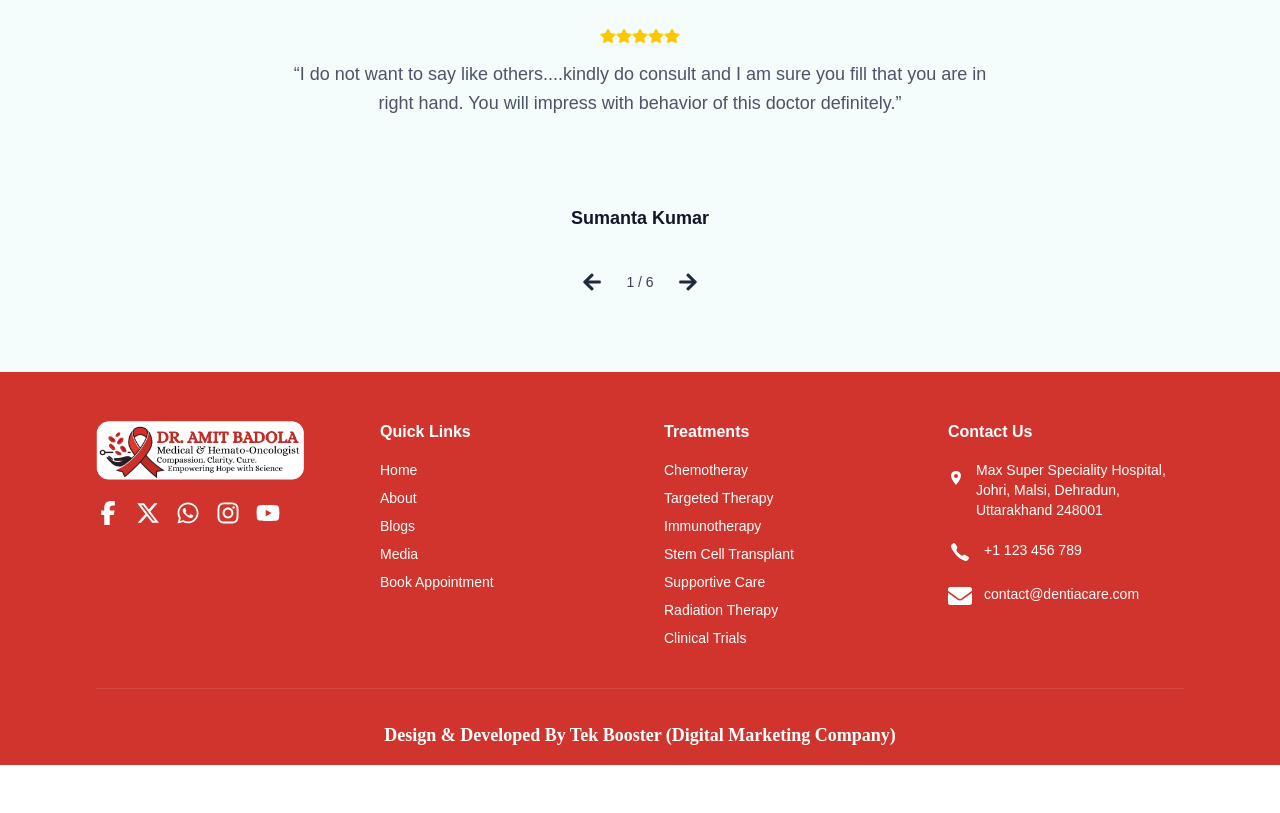
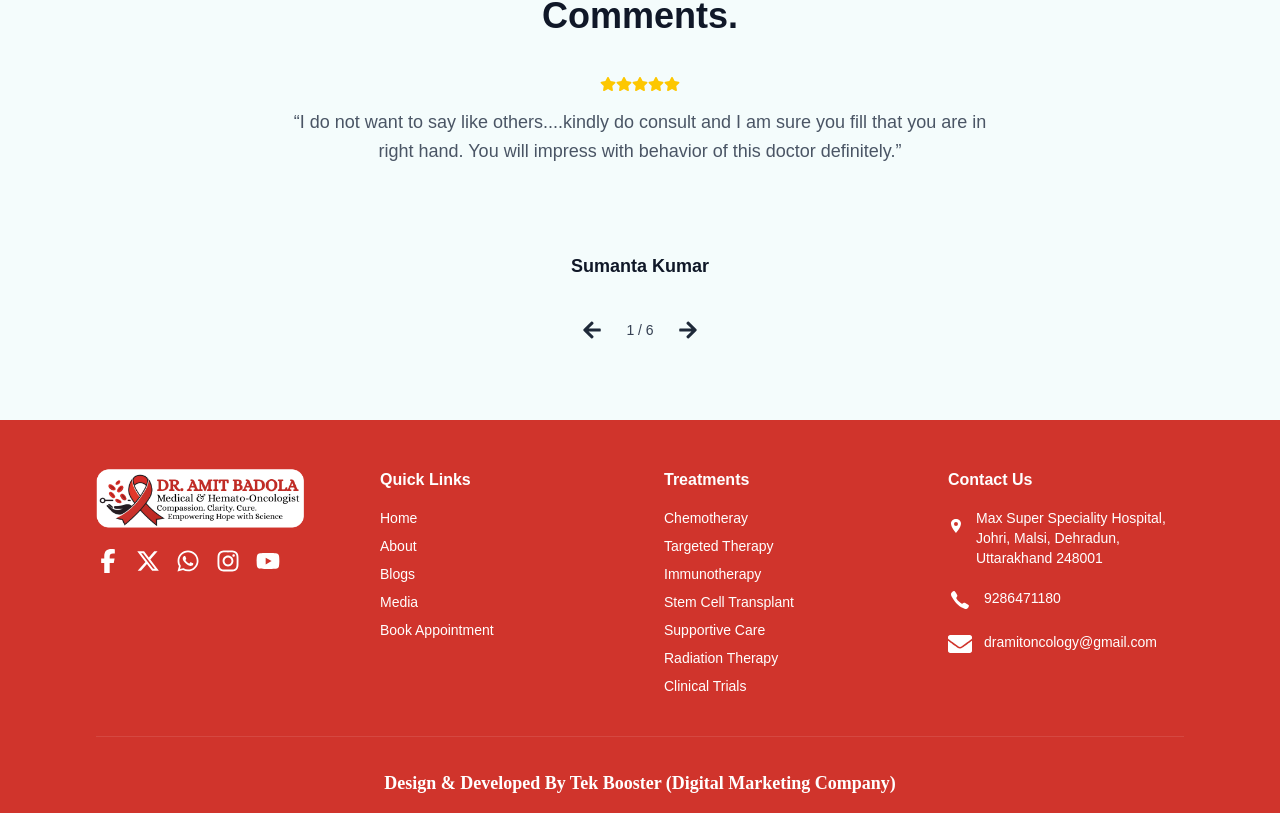
Before and after one commit to AQITPvtLtd/dramitbadola, a Next.js app: page / in a window 1280 px wide. Shown: the part 3783-4596 px from the top of the page. Before the commit the page ends 4548 px from the top, so only its background shows below. Built offline with nearby package versions, Linux system fonts and the light colour scheme.

Commit message:
add changes

```diff
--- a/src/app/contact/Contact.jsx
+++ b/src/app/contact/Contact.jsx
@@ -77,17 +77,17 @@ const Contact = () => {
                         {
                             icon: <FaMapMarkerAlt className="text-[#d0342c] text-2xl" />,
                             title: "Head Office",
-                            desc: <>Jalan Cempaka Wangi No 22<br />Jakarta - Indonesia</>
+                            desc: <>Max Super Speciality Hospital, Johri,<br />Malsi, Dehradun, Uttarakhand 248001</>
                         },
                         {
                             icon: <FaEnvelope className="text-[#d0342c] text-2xl" />,
                             title: "Email Support",
-                            desc: <>support@yourdomain.tld<br />hello@yourdomain.tld</>
+                            desc: <>dramitoncology@gmail.com</>
                         },
                         {
                             icon: <FaPhoneAlt className="text-[#d0342c] text-2xl" />,
                             title: "Let's Talk",
-                            desc: <>Phone : +6221.2002.2012<br />Fax : +6221.2002.2013</>
+                            desc: <>Phone : 9286471180</>
                         },
                         {
                             icon: <FaClock className="text-[#d0342c] text-2xl" />,
--- a/src/app/treatments/[url]/Treatmentdata.jsx
+++ b/src/app/treatments/[url]/Treatmentdata.jsx
@@ -13,7 +13,7 @@ const Treatmentdata = ({ url }) => {
     }
 
     return (
-        <div className="mx-auto px-4 py-8">
+        <div className="mx-auto px-4 py-8 bg-[#f4fcfc]">
             <div className="flex flex-col items-center">
                 {/* Image Section */}
                 <div className="w-full max-w-8xl relative">
--- a/src/app/treatments/[url]/page.jsx
+++ b/src/app/treatments/[url]/page.jsx
@@ -5,7 +5,7 @@ const Page = async ({ params }) => {
     const url = params.url;
 
     return (
-        <div className="bg-gray-200">
+        <div className="mt-20">
             <Treatmentdata url={url} />
         </div>
     );
--- a/src/components/common/footer/Footer.jsx
+++ b/src/components/common/footer/Footer.jsx
@@ -74,7 +74,7 @@ const Footer = () => {
               <li className="flex items-start gap-3 mb-5">
                 <IoIosCall className="text-white text-2xl" />
                 <div className='hover:text-gray-300 cursor-pointer'>
-                  +1 123 456 789
+                  9286471180
                 </div>
               </li>
             </Link>
@@ -82,7 +82,7 @@ const Footer = () => {
               <li className="flex items-start gap-3">
                 <FaEnvelope className="text-white text-2xl" />
                 <div className='hover:text-gray-300 cursor-pointer'>
-                  contact@dentiacare.com
+                  dramitoncology@gmail.com
                 </div>
               </li>
             </Link>
--- a/src/components/common/header/Header.jsx
+++ b/src/components/common/header/Header.jsx
@@ -99,7 +99,7 @@ const Header = () => {
                           mobileDropdownOpen === index ? null : index
                         )
                       }
-                      className="w-full text-left px-0 py-2"
+                      className="w-full text-left px-0"
                     >
                       <span className="flex items-center justify-between w-full">
                         {item.label}
--- a/src/components/homepage/Contact.jsx
+++ b/src/components/homepage/Contact.jsx
@@ -51,9 +51,9 @@ const Contact = () => {
                     </div>
                     <h3 className="text-lg font-semibold mb-2">Head Office</h3>
                     <p>
-                        Jalan Cempaka Wangi No 22
+                        Max Super Speciality Hospital, Johri,
                         <br />
-                        Jakarta - Indonesia
+                        Malsi, Dehradun, Uttarakhand 248001
                     </p>
                 </div>
 
@@ -64,9 +64,7 @@ const Contact = () => {
                     </div>
                     <h3 className="text-lg font-semibold mb-2">Email Support</h3>
                     <p>
-                        support@yourdomain.tld
-                        <br />
-                        hello@yourdomain.tld
+                        dramitoncology@gmail.com
                     </p>
                 </div>
 
@@ -77,9 +75,7 @@ const Contact = () => {
                     </div>
                     <h3 className="text-lg font-semibold mb-2">Let's Talk</h3>
                     <p>
-                        Phone : +6221.2002.2012
-                        <br />
-                        Fax : +6221.2002.2013
+                        Phone : 9286471180
                     </p>
                 </div>
 
```
